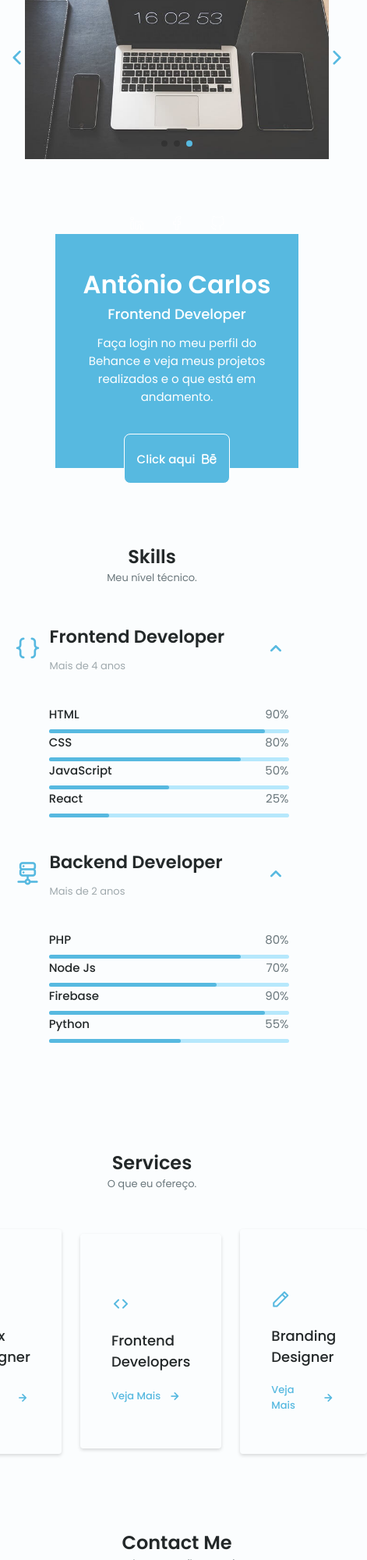
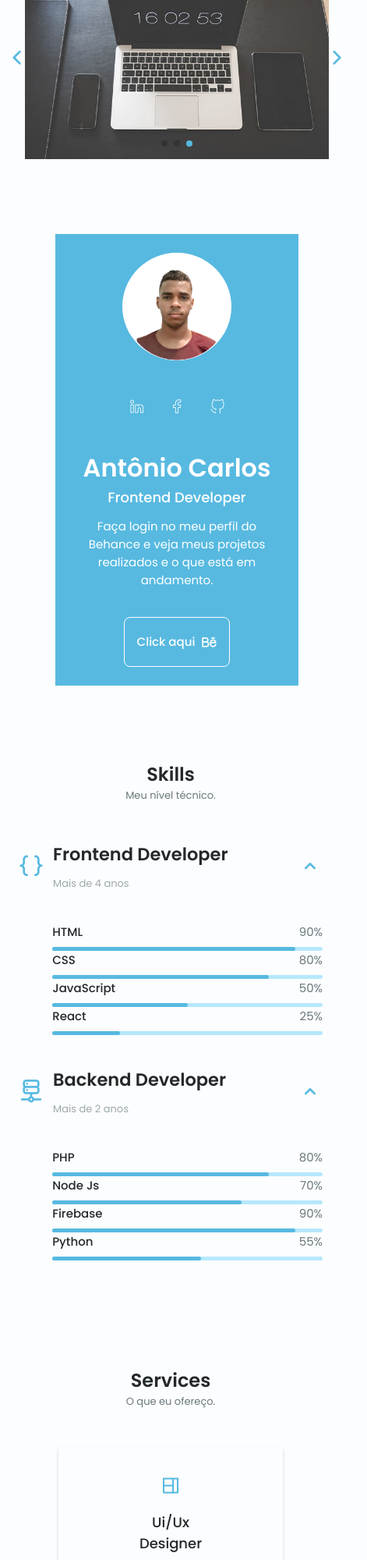
Before and after one commit to Antoni0Carlos/Antoniocarlos, a plain HTML site: page index.html in a window 390 px wide. Shown: the part 2030-4030 px from the top of the page at 78% size, 471 px wide, since content can reach past the window. Drawn offline with nearby package versions, Linux system fonts and the light colour scheme.

Commit message:
style: trabalhando na responsividade

```diff
--- a/assets/css/roots.css
+++ b/assets/css/roots.css
@@ -79,23 +79,43 @@
     display: flex;
     flex-direction: column;
     justify-content: center;
-    align-items: center;
     margin-left: var(--mb-2);
     margin-right: var(--mb-2);
   }
   .banner__content {
+    max-height: 100%;
     width: 100%;
     display: flex;
-    background-color: var(--first-color);
-    color: #fff;
-    margin-left: var(--mb-1-5);
-    margin-right: var(--mb-1-5);
-    grid-template-columns: 0.5fr 3fr;
-    padding-top: 3.5rem;
-    align-items: center;
   }
   .banner__img {
-    display: none;
+    height: 50%;
+    max-width: 45%;
+    margin-top: var(--mb-1-5);
+  }
+  .banner__img img {
+    margin-bottom: -8px;
+  }
+  /*====Skills page====*/
+  .skills {
+    margin-left: var(--mb-3);
+  }
+  .skills__container {
+    width: 100vw;
+  }
+  /*====Services page====*/
+  .services {
+    margin-left: 3rem;
+  }
+  .services__title {
+    text-align: center;
+  }
+  .services__container {
+    display: flex;
+    flex-direction: column;
+  }
+  .services__content {
+    width: 18rem;
+    height: 18rem;
   }
 }
 
--- a/assets/css/styles.css
+++ b/assets/css/styles.css
@@ -668,10 +668,6 @@ legend {
   border-radius: 60%;
   width: 410px;
   height: 220px;
-  background-image: url(/assets/img/home-img.png);
-  background-size: 100%;
-  background-position: 0px 8px;
-  background-repeat: no-repeat;
   margin-left: var(--mb-1-5);
   margin-right: var(--mb-1-5);
 }
@@ -821,15 +817,14 @@ legend {
   margin-left: var(--mb-1-5);
   margin-right: var(--mb-1-5);
 }
-.services__container {
-  gap: 1.5rem;
-  grid-template-columns: repeat(2, 1fr);
-}
 
 .services__content {
+  width: 25rem;
+  height: 20rem;
+  text-align: center;
   position: relative;
   background-color: var(--container-color);
-  padding: 4.5rem 2.5rem 3.25rem 2.5rem;
+  padding-top: var(--mb-2);
   border-radius: 0.25rem;
   box-shadow: 0 2px 4px rgba(0, 0, 0, 0.15);
   transition: 0.3s;
--- a/index.html
+++ b/index.html
@@ -258,6 +258,7 @@
                             </a>
                         </div>
                         <div class="banner__img">
+                            <img src="/assets/img/home-img.png" alt="img">
                         </div>
                     </div>
                 </div>
@@ -267,7 +268,7 @@
             <h2 class="section__title">Skills</h2>
             <span class="section__subtitle">Meu nível técnico.</span>
 
-            <div class="skills__container container">
+            <div class="skills__container">
                 <div>
                     <!--============= SKILLS 1 ===========-->
                     <div class="skills__content skills__open">
@@ -578,7 +579,7 @@
                         </div>
                     </div>
                     <div class="footer__Copyrigh">
-                        <p class="footer__copy">Copyridht &copy;2022 Desenvolvido por Antônio Carlos</p>
+                        <p class="footer__copy">Copyridht&copy; 2022 Desenvolvido por Antônio Carlos</p>
                         <nav class="footer__nav ">
                             <ul class="footer__nav--list">
                                     <li class="footer__nav--item">
```
